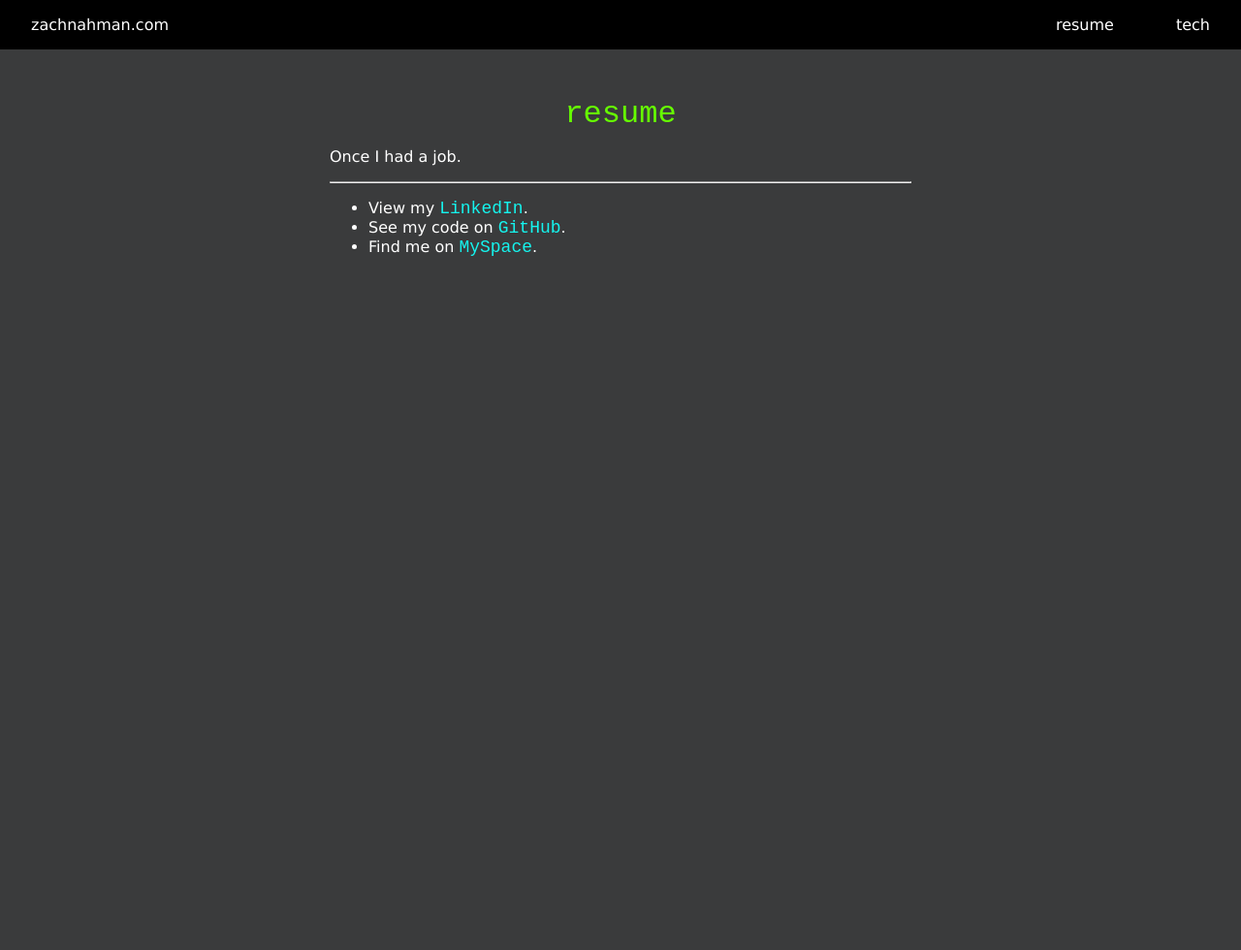
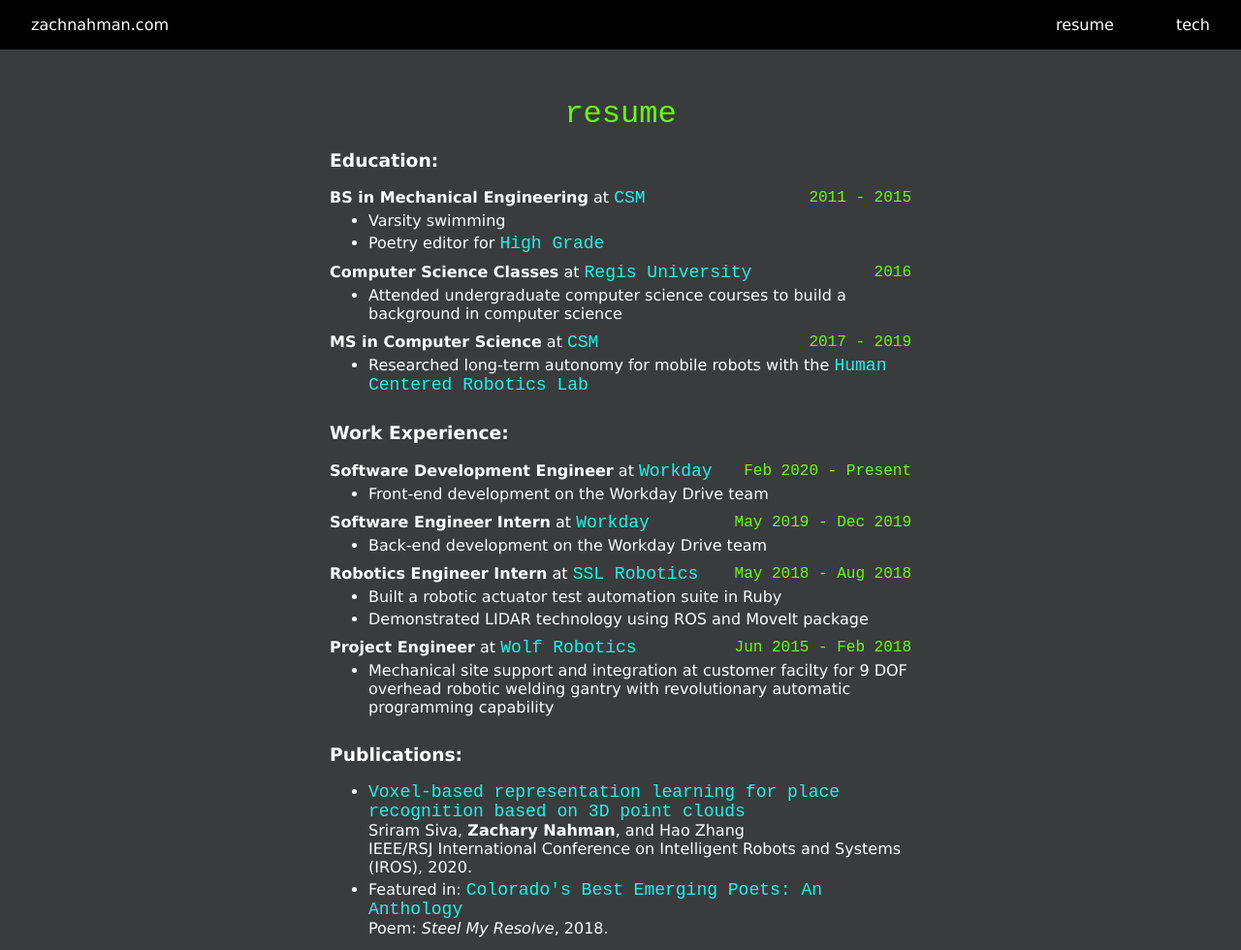
Before and after one commit to znahman/zn-portfolio, a Gatsby site: page /resume in a window 1280 px wide. Shown: the top 980 px of the page at 97% size. Before the commit the page ends 800 px from the top, so only its background shows below. Built offline with nearby package versions, Linux system fonts and the light colour scheme; Gatsby itself is replaced by a stand-in of ours.

Commit message:
resume page populated

```diff
--- a/src/components/header.tsx
+++ b/src/components/header.tsx
@@ -38,7 +38,7 @@
         <PageLink to="/resume">
             resume
         </PageLink>
-        <PageLink to="/stack">
+        <PageLink to="/tech">
             tech
         </PageLink>
         </RightJustifyContainer>
--- /dev/null
+++ b/src/components/resume-job-header.tsx
@@ -0,0 +1,36 @@
+import React from 'react'
+import styled from '@emotion/styled'
+import ALink from './alink'
+
+type ResumeJobHeaderProps = {
+    jobTitle: string
+    workplaceTitle: string
+    workplaceLink: string
+    rightAlignText: string
+}
+
+const FlexContainer = styled.div`
+    display: flex;
+    align-items: center;
+`
+
+const RightAlignTextContainer = styled.div`
+    margin-left: auto;
+    color: #66ff00;
+    font-family: 'Courier New', monospace;
+`
+
+
+
+const ResumeJobHeader = (props: ResumeJobHeaderProps) => (
+    <FlexContainer>
+        <div>
+                <b>{props.jobTitle}</b>{` at `}<ALink linkText={props.workplaceTitle} href={props.workplaceLink}/>
+        </div>
+        <RightAlignTextContainer>
+            {props.rightAlignText}
+        </RightAlignTextContainer>
+    </FlexContainer>
+)
+
+export default ResumeJobHeader
--- a/src/pages/resume.tsx
+++ b/src/pages/resume.tsx
@@ -3,12 +3,101 @@
 import Layout from '../components/layout'
 import SEO from '../components/seo'
 import ParagraphHeader from '../components/paragraph-header'
+import ResumeJobHeader from '../components/resume-job-header'
+import styled from '@emotion/styled'
+import ALink from '../components/alink'
+
+const ResumeList = styled.ul`
+    margin: 0;
+    padding-bottom: 6px;
+`
+const ResumeListItem = styled.li`
+    margin: 4px 0;
+`
 
 const Resume: React.FC  = () => (
     <Layout>
         <SEO title="Resume" />
         <ParagraphHeader title="resume"/>
-        <p>Once I had a job.</p>
+        <p>
+        <h3>Education:</h3>
+        <ResumeJobHeader
+            jobTitle="BS in Mechanical Engineering"
+            workplaceTitle={`CSM`}
+            workplaceLink={`https://mechanical.mines.edu/`}
+            rightAlignText={`2011 - 2015`}/>
+        <ResumeList>
+            <ResumeListItem>Varsity swimming</ResumeListItem>
+            <ResumeListItem>Poetry editor for <ALink linkText={`High Grade`} href={`http://highgrade.mines.edu/`}/></ResumeListItem>
+        </ResumeList>
+        <ResumeJobHeader
+            jobTitle="Computer Science Classes"
+            workplaceTitle={`Regis University`}
+            workplaceLink={`https://www.regis.edu/`}
+            rightAlignText={`2016`}/>
+        <ResumeList>
+            <ResumeListItem>Attended undergraduate computer science courses to build a background in computer science</ResumeListItem>
+        </ResumeList>
+        <ResumeJobHeader
+            jobTitle="MS in Computer Science"
+            workplaceTitle={`CSM`}
+            workplaceLink={`https://cs.mines.edu/`}
+            rightAlignText={`2017 - 2019`}/>
+        <ResumeList>
+        <ResumeListItem>Researched long-term autonomy for mobile robots with the{` `}<ALink
+                href="https://hcr.mines.edu"
+                linkText="Human Centered Robotics Lab"
+            /></ResumeListItem>
+        </ResumeList>
+        <h3>Work Experience:</h3>
+        <ResumeJobHeader
+            jobTitle="Software Development Engineer"
+            workplaceTitle={`Workday`}
+            workplaceLink={`https://www.workday.com`}
+            rightAlignText={`Feb 2020 - Present`}/>
+        <ResumeList>
+            <ResumeListItem>Front-end development on the Workday Drive team</ResumeListItem>
+        </ResumeList>
+        <ResumeJobHeader
+            jobTitle="Software Engineer Intern"
+            workplaceTitle={`Workday`}
+            workplaceLink={`https://www.workday.com`}
+            rightAlignText={`May 2019 - Dec 2019`}/>
+        <ResumeList>
+            <ResumeListItem>Back-end development on the Workday Drive team</ResumeListItem>
+        </ResumeList>
+        <ResumeJobHeader
+            jobTitle="Robotics Engineer Intern"
+            workplaceTitle={`SSL Robotics`}
+            workplaceLink={`https://www.maxar.com/`}
+            rightAlignText={`May 2018 - Aug 2018`}/>
+        <ResumeList>
+            <ResumeListItem>Built a robotic actuator test automation suite in Ruby</ResumeListItem>
+            <ResumeListItem>Demonstrated LIDAR technology using ROS and MoveIt package</ResumeListItem>
+        </ResumeList>
+        <ResumeJobHeader
+            jobTitle="Project Engineer"
+            workplaceTitle={`Wolf Robotics`}
+            workplaceLink={`http://www.wolfrobotics.com/`}
+            rightAlignText={`Jun 2015 - Feb 2018`}/>
+        <ResumeList>
+            <ResumeListItem>Mechanical site support and integration at customer facilty
+                for 9 DOF overhead robotic welding gantry with revolutionary automatic
+                programming capability</ResumeListItem>
+        </ResumeList>
+        <h3>Publications:</h3>
+        <ResumeList>
+            <ResumeListItem>
+                <ALink linkText={`Voxel-based representation learning for place recognition based on 3D point clouds`} href={`http://ras.papercept.net/images/temp/IROS/files/0686.pdf`}/><br/>
+                Sriram Siva, <b>Zachary Nahman</b>, and Hao Zhang<br/>
+                IEEE/RSJ International Conference on Intelligent Robots and Systems (IROS), 2020.
+            </ResumeListItem>
+            <ResumeListItem>
+                Featured in: {` `}<ALink linkText={`Colorado's Best Emerging Poets: An Anthology`} href={`https://www.amazon.com/Colorados-Best-Emerging-Poets-Anthology/dp/1984105795/ref=sr_1_4?dchild=1&keywords=colorado+best+emerging+poets&qid=1608001536&sr=8-4`}/><br/>
+                Poem: <i>Steel My Resolve</i>, 2018.
+            </ResumeListItem>
+        </ResumeList>
+        </p>
     </Layout>
 )
 
```
